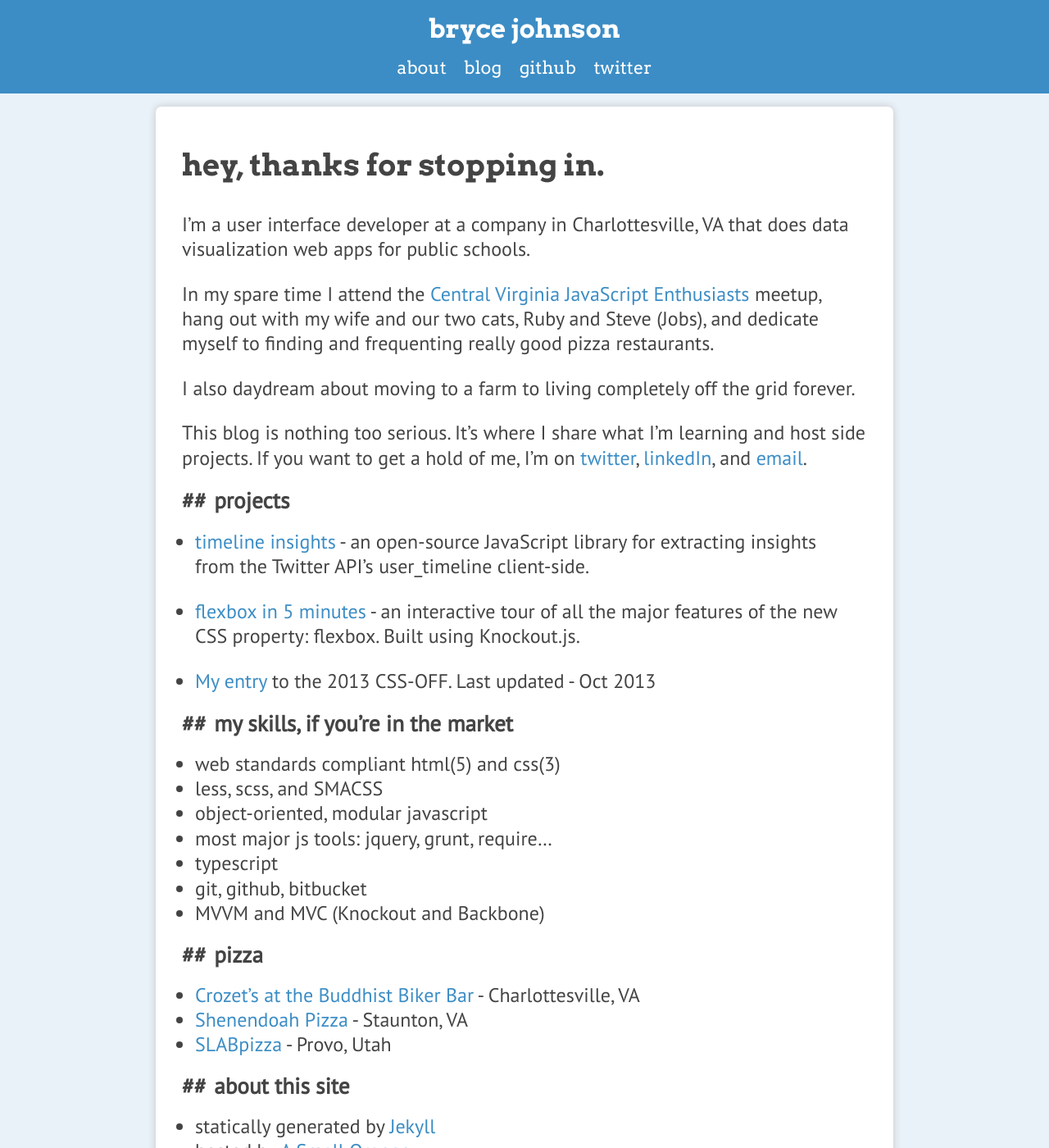
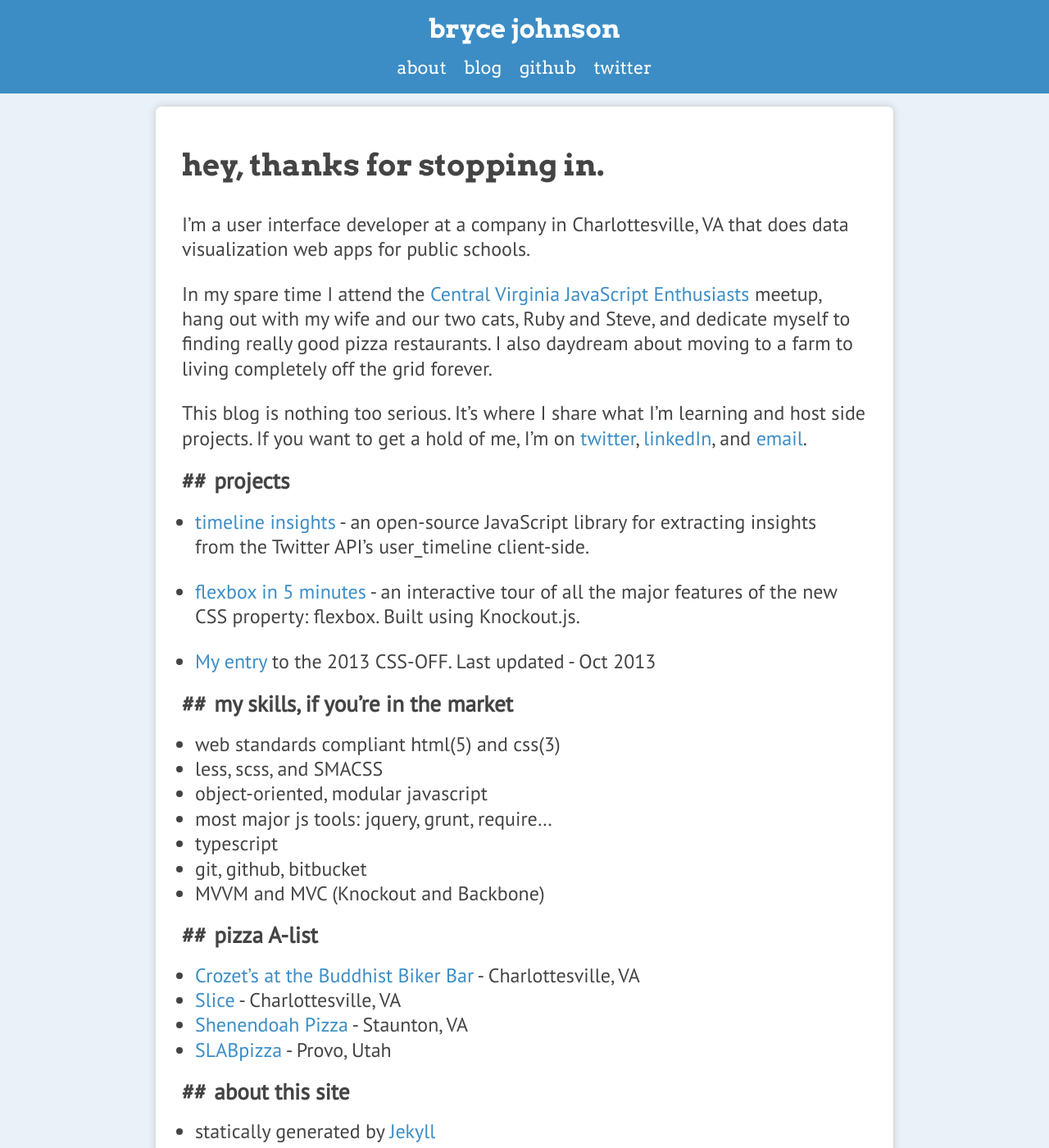
Before and after one commit to brycepj/devbryce-jekyll, a Jekyll site: the page built from about/index.md, in a window 1280 px wide and 1400 px high. Shown: the whole window at 82% size. Built offline with Jekyll 4.4.1, drawn with Linux system fonts in a browser that asks for light colours.

Commit message:
fix margin issue

```diff
--- a/about/index.md
+++ b/about/index.md
@@ -6,9 +6,7 @@ published: true
 ---
 I'm a user interface developer at a company in Charlottesville, VA that does data visualization web apps for public schools.
 
-In my spare time I attend the [Central Virginia JavaScript Enthusiasts](http://www.meetup.com/Central-Virginia-Javascript-Enthusiasts-CVJSE/) meetup, hang out with my wife and our two cats, Ruby and Steve (Jobs), and dedicate myself to finding and frequenting really good pizza restaurants.
-
-I also daydream about moving to a farm to living completely off the grid forever.
+In my spare time I attend the [Central Virginia JavaScript Enthusiasts](http://www.meetup.com/Central-Virginia-Javascript-Enthusiasts-CVJSE/) meetup, hang out with my wife and our two cats, Ruby and Steve, and dedicate myself to finding really good pizza restaurants. I also daydream about moving to a farm to living completely off the grid forever.
 
 This blog is nothing too serious. It's where I share what I'm learning and host side projects. If you want to get a hold of me, I'm on [twitter](http://twitter.com/_brycepj), [linkedIn](http://www.linkedin.com/in/brycepj/), and [email](mailto:brycepj@gmail.com).
 
@@ -31,9 +29,10 @@ This blog is nothing too serious. It's where I share what I'm learning and host
 - MVVM and MVC (Knockout and Backbone)
 
 
-## pizza
+## pizza A-list
 
 - [Crozet's at the Buddhist Biker Bar](http://cpbbb.com/) - Charlottesville, VA
+- [Slice](http://slice-cville.com/) - Charlottesville, VA
 - [Shenendoah Pizza](http://www.shenandoahpizza.com/) - Staunton, VA
 - [SLABpizza](http://slabpizza.com/) - Provo, Utah
 
```
